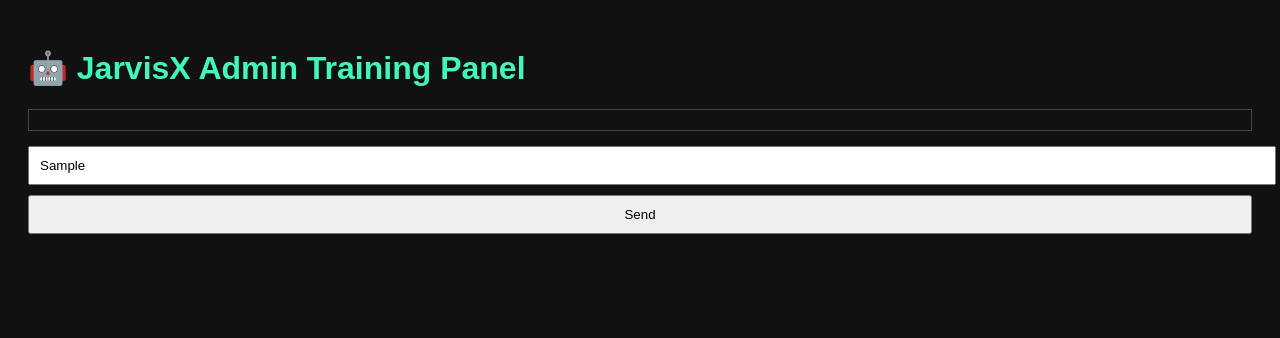
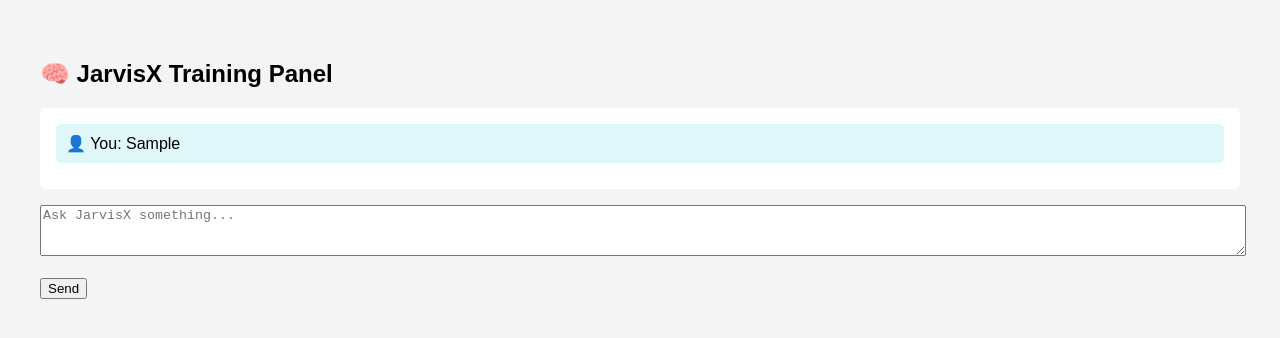
Before and after one commit to sajal9749/Xbackend, a website: page admin.html in a window 1280 px wide. Both pictures are taken after typing "Sample" into the empty fields and a click on the button "Send". Drawn offline with Linux system fonts and the light colour scheme; no server answers.

Commit message:
🛠️ Fixed webhook route and improved AI flow

```diff
--- a/admin.html
+++ b/admin.html
@@ -2,74 +2,82 @@
 <html lang="en">
   <head>
     <meta charset="UTF-8" />
+    <meta name="viewport" content="width=device-width, initial-scale=1.0" />
     <title>JarvisX Admin Panel</title>
     <style>
       body {
-        font-family: sans-serif;
-        padding: 20px;
-        background: #111;
-        color: #eee;
+        font-family: Arial, sans-serif;
+        padding: 2rem;
+        background-color: #f4f4f4;
       }
-      h1 {
-        color: #42f5b9;
+      #messages {
+        background: #fff;
+        padding: 1rem;
+        margin-bottom: 1rem;
+        border-radius: 5px;
+        max-height: 400px;
+        overflow-y: auto;
       }
-      #chatbox {
-        max-height: 300px;
-        overflow-y: scroll;
-        border: 1px solid #444;
+      .bubble {
+        margin-bottom: 10px;
         padding: 10px;
-        margin-bottom: 10px;
-      }
-      .ai {
-        color: #00f5ff;
+        border-radius: 5px;
       }
       .user {
-        color: #ffffff;
+        background-color: #e0f7fa;
       }
-      input,
-      button {
-        padding: 10px;
-        margin: 5px 0;
-        width: 100%;
+      .bot {
+        background-color: #fce4ec;
       }
     </style>
   </head>
   <body>
-    <h1>🤖 JarvisX Admin Training Panel</h1>
-    <div id="chatbox"></div>
-    <input
-      type="text"
+    <h2>🧠 JarvisX Training Panel</h2>
+    <div id="messages"></div>
+    <textarea
       id="prompt"
-      placeholder="Teach something or ask a test question..."
-    />
+      rows="3"
+      style="width: 100%"
+      placeholder="Ask JarvisX something..."
+    ></textarea>
+    <br /><br />
     <button onclick="sendPrompt()">Send</button>
 
     <script>
+      const messagesDiv = document.getElementById("messages");
+
       async function sendPrompt() {
-        const input = document.getElementById("prompt");
-        const chatbox = document.getElementById("chatbox");
-        const message = input.value;
-        input.value = "";
+        const prompt = document.getElementById("prompt").value;
+        if (!prompt.trim()) return;
 
-        chatbox.innerHTML += (
-          <div class="user">
-            <b>You:</b> ${message}
-          </div>
-        );
+        // Show user prompt
+        const userDiv = document.createElement("div");
+        userDiv.className = "bubble user";
+        userDiv.innerText = "👤 You: " + prompt;
+        messagesDiv.appendChild(userDiv);
 
-        const res = await fetch("/admin/chat", {
-          method: "POST",
-          headers: { "Content-Type": "application/json" },
-          body: JSON.stringify({ prompt: message }),
-        });
+        document.getElementById("prompt").value = "";
 
-        const data = await res.json();
-        chatbox.innerHTML += (
-          <div class="ai">
-            <b>JarvisX:</b> ${data.reply}
-          </div>
-        );
-        chatbox.scrollTop = chatbox.scrollHeight;
+        try {
+          const res = await fetch("/admin/chat", {
+            method: "POST",
+            headers: { "Content-Type": "application/json" },
+            body: JSON.stringify({ prompt }),
+          });
+
+          const data = await res.json();
+          const reply = data.reply || "⚠ No reply.";
+
+          // Show bot reply
+          const botDiv = document.createElement("div");
+          botDiv.className = "bubble bot";
+          botDiv.innerText = "🤖 JarvisX: " + reply;
+          messagesDiv.appendChild(botDiv);
+
+          messagesDiv.scrollTop = messagesDiv.scrollHeight;
+        } catch (err) {
+          alert("⚠ Failed to send message.");
+        }
       }
     </script>
   </body>
```
Also changed, not shown: uremoai_jarvis.js (+23 -23 lines).
